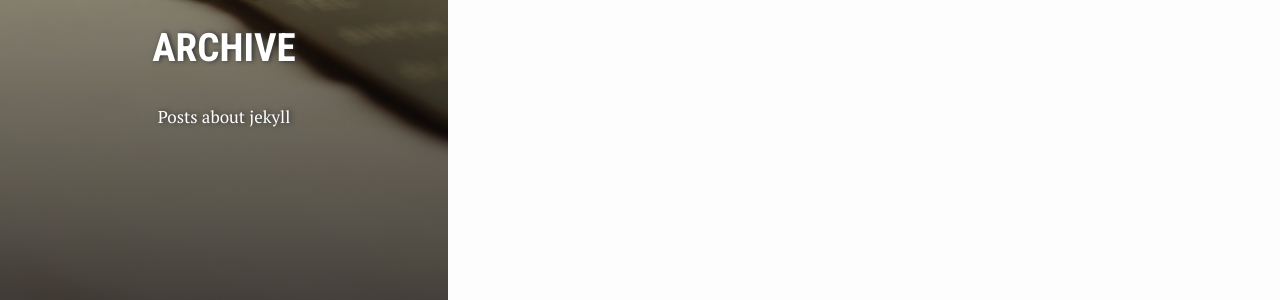
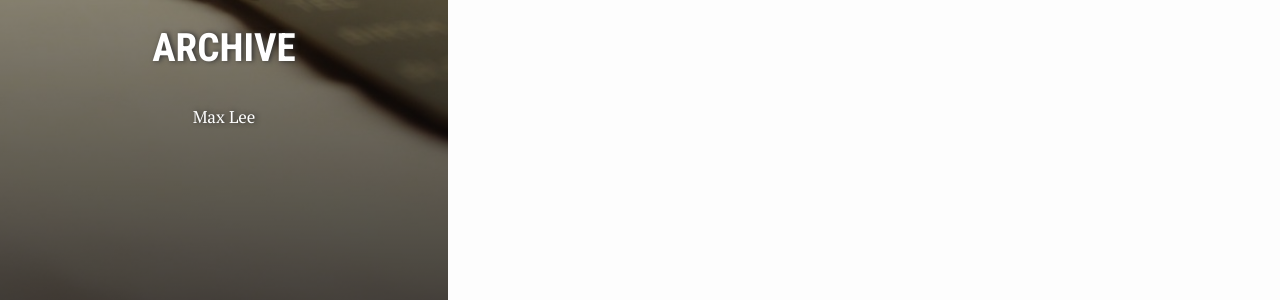
Before and after one commit to pj4316/maxlee90.github.io, a Jekyll site: the page built from archive.md, in a window 1280 px wide. Shown: the part 574-874 px from the top of the page. Built offline with Jekyll 4.4.1, drawn with Linux system fonts in a browser that asks for light colours.

Commit message:
Update archive.md

```diff
--- a/archive.md
+++ b/archive.md
@@ -4,7 +4,7 @@ layout: page
 permalink: /posts/
 title: "Archive"
 crawlertitle: "All articles"
-summary: "Posts about jekyll"
+summary: "Max Lee"
 active: archive
 ---
 
```
